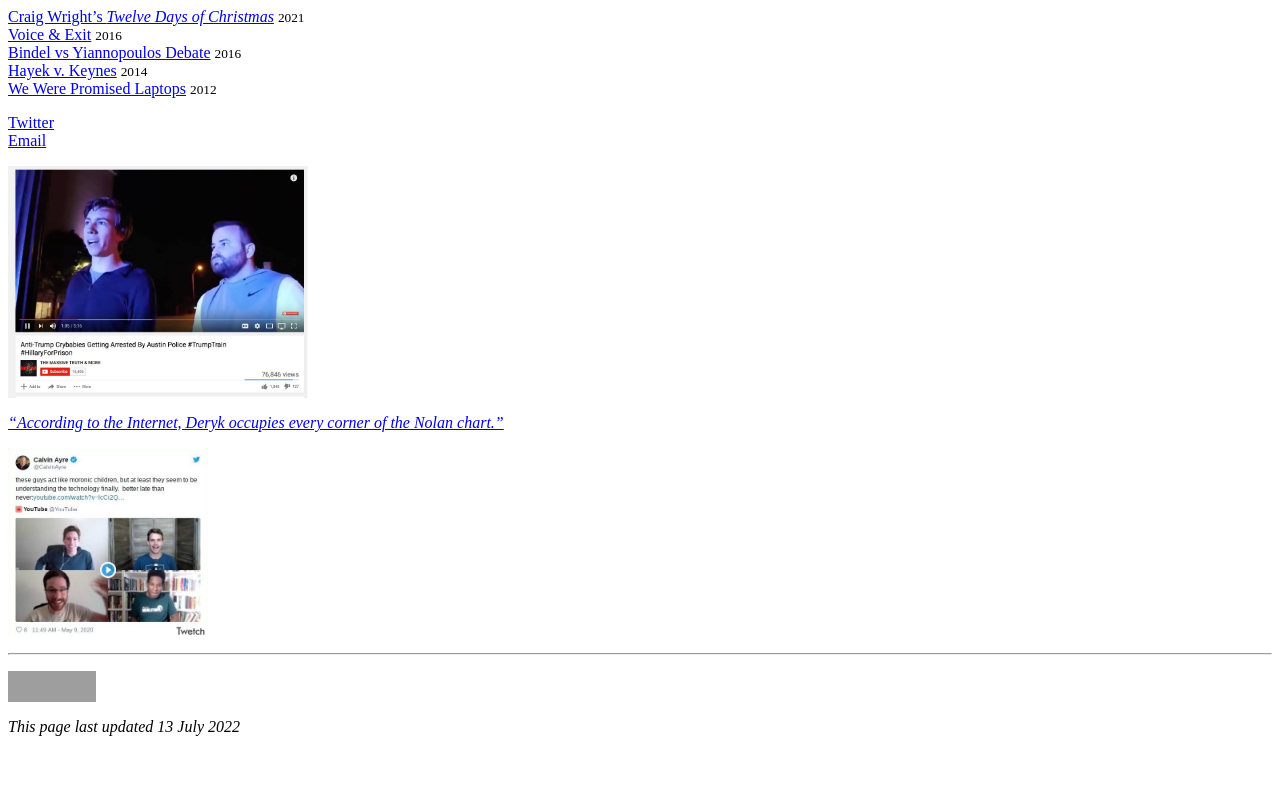
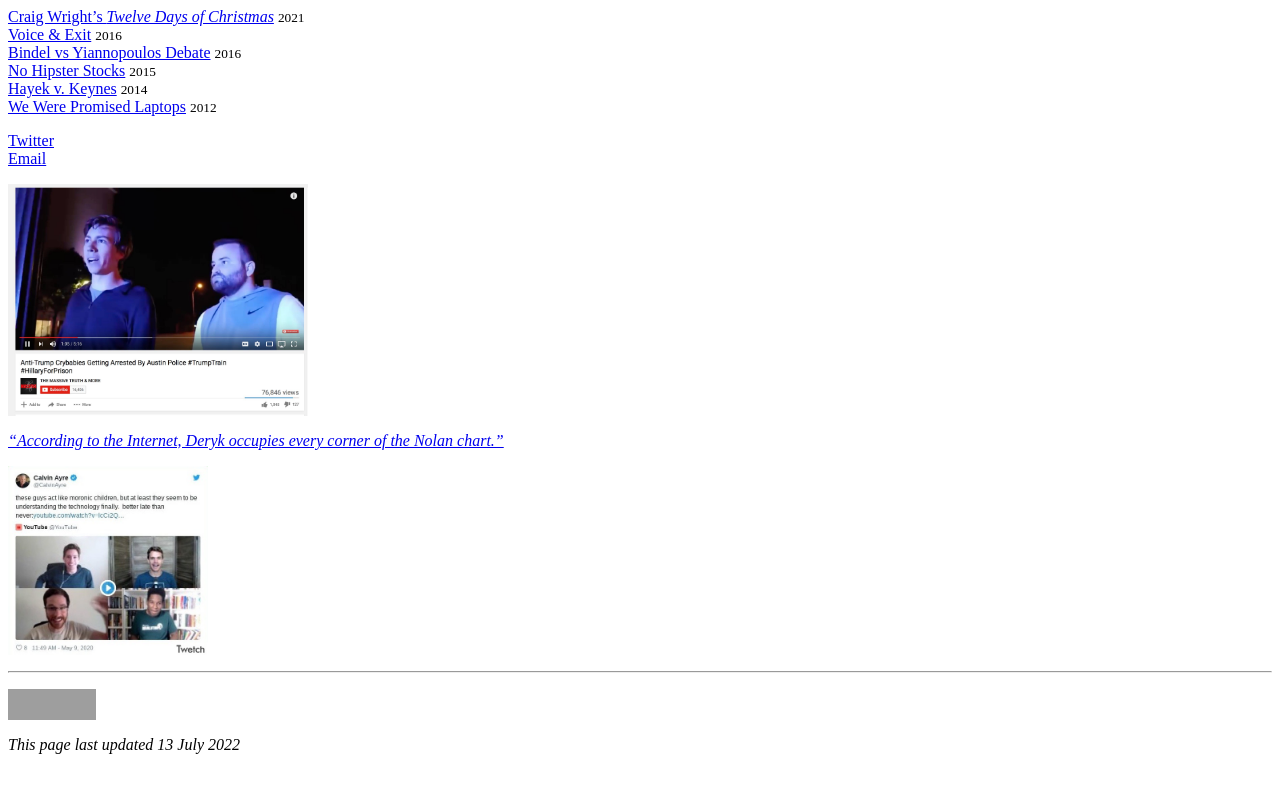
Before and after one commit to dmkgll/dmkgll, a Jekyll site: the page built from index.md, in a window 1280 px wide. Shown: the top 793 px of the page. Built offline with Jekyll 4.4.1, drawn with Linux system fonts in a browser that asks for light colours; grey boxes are pictures that could not be loaded.

Commit message:
Update index.md

```diff
--- a/index.md
+++ b/index.md
@@ -10,6 +10,7 @@ layout: index
 - [Craig Wright's *Twelve Days of Christmas*](/csw12) <small>2021</small>
 - [Voice & Exit](/v&e) <small>2016</small>
 - [Bindel vs Yiannopoulos Debate](/bvyd) <small>2016</small>
+- [No Hipster Stocks](/nohipster) <small>2015</small>
 - [Hayek v. Keynes](/hvk) <small>2014</small>
 - [We Were Promised Laptops](/wltops) <small>2012</small>
 
```
